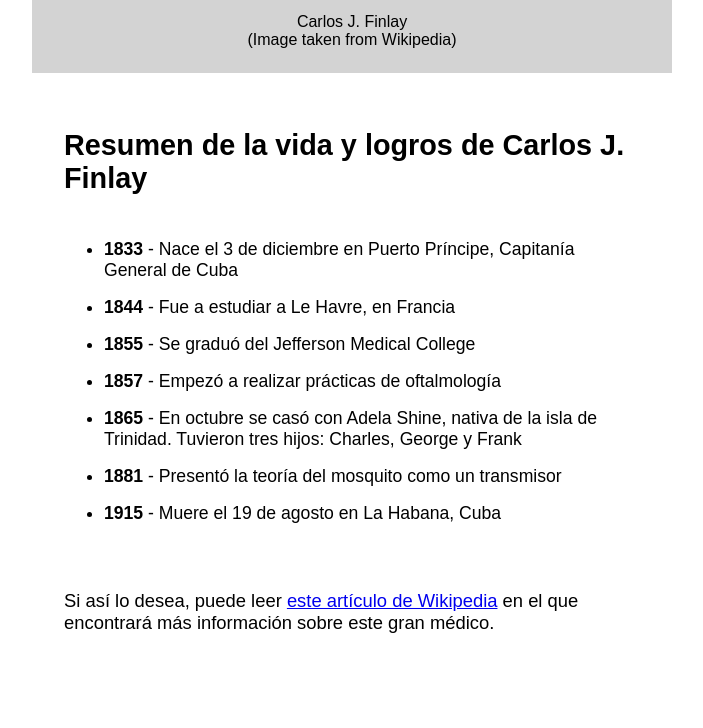
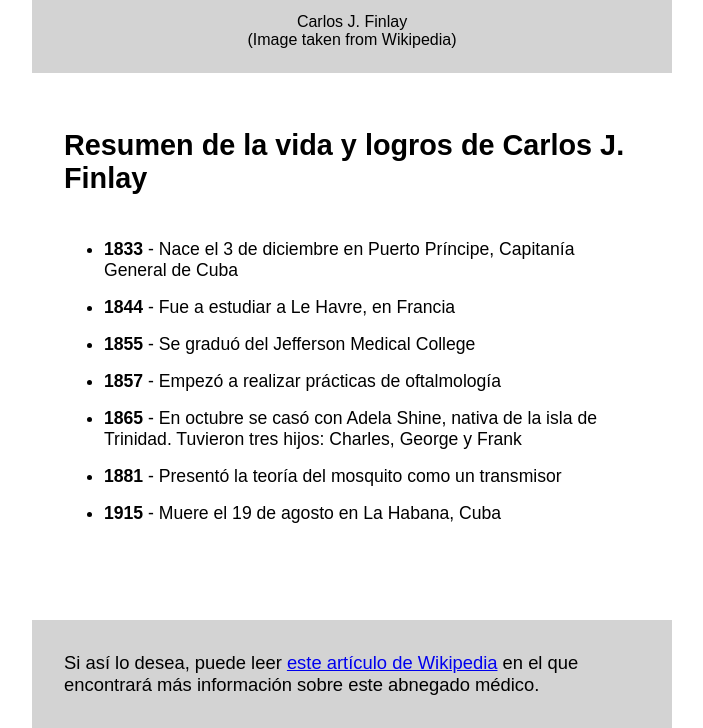
Before and after one commit to xXOsielXx/finlay-tribute-page, a plain HTML site: page index.html in a window 1280 px wide. Shown: the part 480-1208 px from the top of the page, without its empty margins (288-991 px from the left). Before the commit the page ends 1146 px from the top, so only its background shows below. Drawn offline with Linux system fonts and the light colour scheme.

Commit message:
Add footer and its styles

```diff
--- a/index.html
+++ b/index.html
@@ -27,10 +27,12 @@
           <li><strong>1881</strong> - Presentó la teoría del mosquito como un transmisor</li>
           <li><strong>1915</strong> - Muere el 19 de agosto en La Habana, Cuba</li>
         </ul>
-        <p id="more-info">Si así lo desea, puede leer
-          <a id="tribute-link" href="https://es.wikipedia.org/wiki/Carlos_Juan_Finlay" target="_blank" >este artículo de Wikipedia</a>
-           en el que encontrará más información sobre este gran médico.</p>
       </section>
+      <footer id="more-info">
+        Si así lo desea, puede leer
+        <a id="tribute-link" href="https://es.wikipedia.org/wiki/Carlos_Juan_Finlay" target="_blank" >este artículo de Wikipedia</a>
+        en el que encontrará más información sobre este abnegado médico.
+      </footer>
     </main>
   </body>
 </html>
--- a/styles.css
+++ b/styles.css
@@ -41,7 +41,7 @@ header {
 }
 
 #tribute-info {
-  padding: 32px
+  padding: 32px;
 }
 
 h2 {
@@ -60,7 +60,9 @@ li {
 
 #more-info {
   font-size: 1.15em;
-  margin-bottom: -32px
+  padding: 32px;
+  margin-bottom: -32px;
+  background-color: lightgray;
 }
 
 @media only screen and (min-width: 600px) {
```
